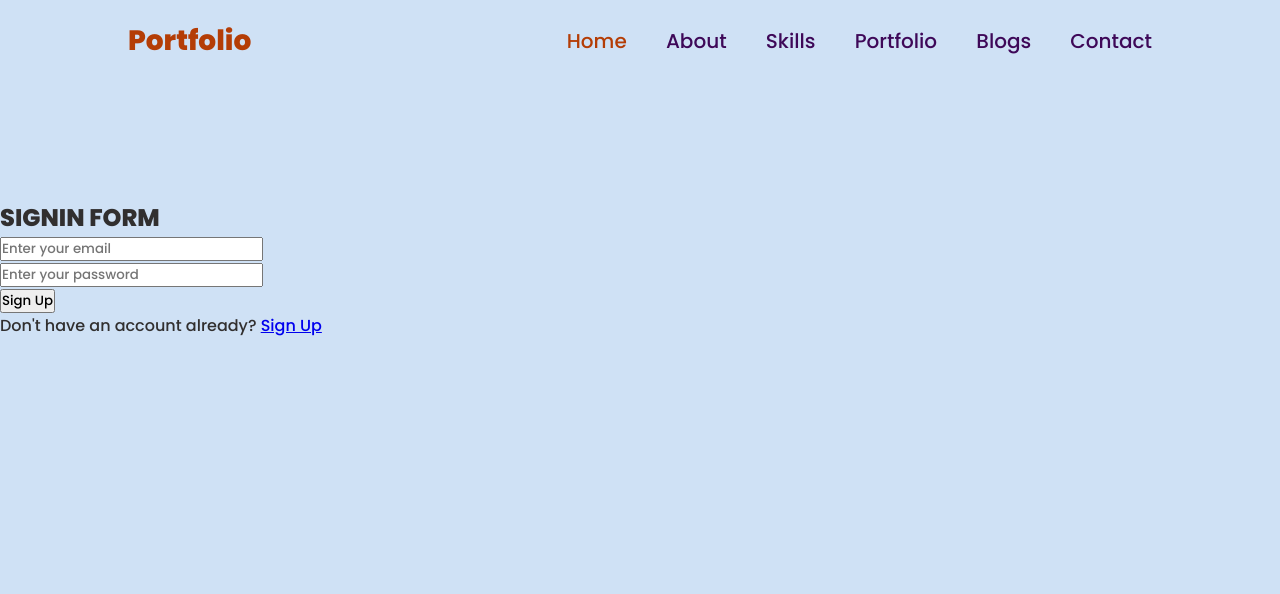
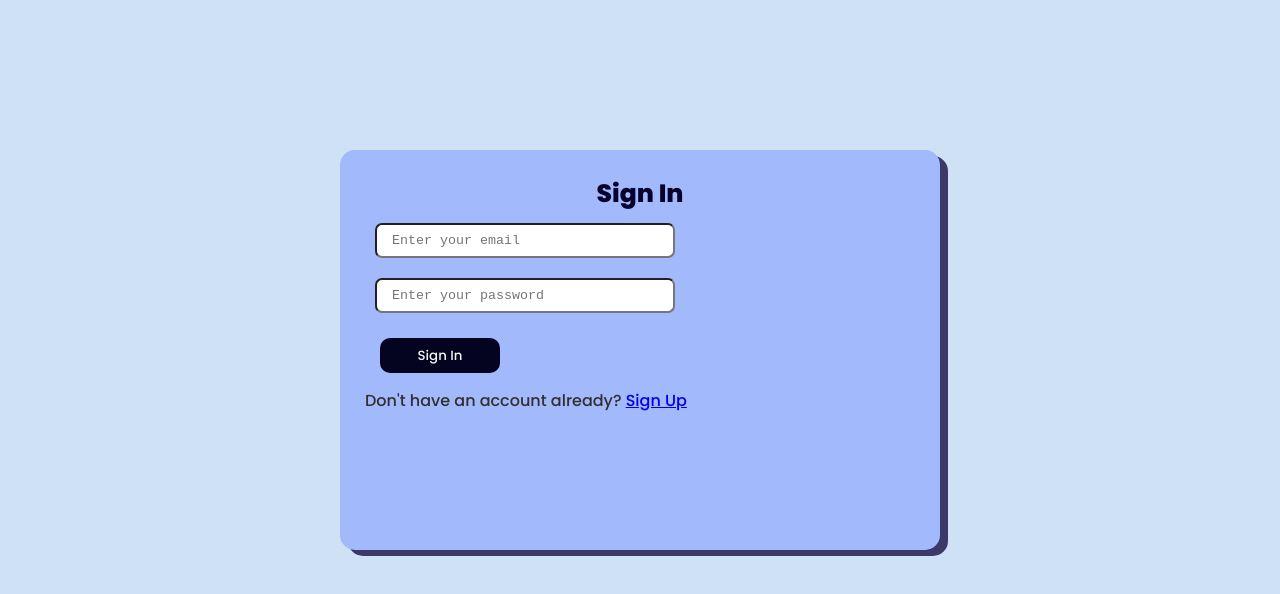
Before and after one commit to Gentille-dev/My-BRAND, a plain HTML site: page signin.html in a window 1280 px wide. Drawn offline with nearby package versions, Linux system fonts and the light colour scheme.

Commit message:
adding all frontend files

```diff
--- a/admin.css
+++ b/admin.css
@@ -1,6 +1,6 @@
 header{
     background: rgb(207, 225, 245);
-    color: rgb(49, 47, 47);
+    color: rgb(224, 18, 18);
     height: 60px;
 }
 .admin-wrapper{
@@ -10,31 +10,31 @@ header{
 .admin-wrapper .leftside-bar{
 flex: 3;
 height: 600px;
-border: 2px solid rgb(226, 218, 169);
-background: rgb(138, 149, 167);
+border: 2px solid rgb(241, 239, 237);
+background: rgb(3, 3, 44);
 }
 .admin-wrapper .leftside-bar ul{
     list-style: none;
     margin: 20px;
     padding: 20px;
-    color: rgb(252, 251, 251);
+    color: rgb(250, 248, 248);
 }
 .admin-wrapper .leftside-bar ul li a {
     padding: 10px;
     text-decoration: none;
-    color: #1d0435;
+    color: #ffffff;
     font-size: 20px;
     font-weight: 300;
     display: block;
-    border-bottom:  1px solid rgb(120, 129, 211);
+    border-bottom:  1px solid rgb(252, 253, 253);
 }
 .admin-wrapper .leftside-bar ul li a:hover {
-    background: rgb(185, 188, 192);
+    background: rgb(46, 53, 73);
 }
 .admin-wrapper .admin-content{
     flex: 8;
     height: 600px;
-    border: 2px solid rgb(86, 44, 110);
+    border: 2px solid rgb(230, 229, 235);
     padding: 40px 80px 80px;
     overflow-y: scroll;
     }
@@ -43,14 +43,14 @@ background: rgb(138, 149, 167);
         height: 40px;
         width: 100px;
         background-color: rgb(147, 184, 248);
-        color: rgb(53, 46, 46);
+        color: rgb(218, 8, 8);
         border-radius: 5px;
     }
 
     .admin-content .page-title{
         text-align: center;
         margin-bottom: 20px;
-        color: rgb(26, 24, 48);
+        color: rgb(30, 11, 236);
     }
     table{
         width: 100%;
@@ -60,7 +60,7 @@ background: rgb(138, 149, 167);
     th, td{
         padding: 15px;
         text-align: left;
-        border-bottom: 2px solid rgb(103, 132, 175);
+        border-bottom: 2px solid rgb(6, 69, 245);
     }
     .edit{
         color: rgb(10, 204, 98);
--- a/signin.html
+++ b/signin.html
@@ -14,23 +14,11 @@
     </style>
 </head>
 <body>
-    <header class="header">
-        <a href="#" class="logo">Portfolio</a>
+    <br><br><br><br>
+    <main>
 
-        <nav class="navbar">
-            <a href="./index.html" style="--i:1;" class="active">Home</a>
-            <a href="#" style="--i:2;">About</a>
-            <a href="./skills.html" style="--i:3;">Skills</a>
-            <a href="./portfolio.html" style="--i:4;">Portfolio</a>
-            <a href="./blogs.html" style="--i:5;">Blogs</a>
-            <a href="#" style="--i:6;">Contact</a>
-        </nav>
-    </header>
-    <br><br> <br><br> <br><br> <br><br>
-    <main>
-        <h2>SIGNIN FORM</h2>
         <form role="form" onsubmit="signIn(event);" autocomplete="off">
-
+        <h2>Sign In</h2>
         <div class="form-group">
             <input type="email" name="email" id="email" placeholder="Enter your email">
         </div>
@@ -38,10 +26,11 @@
             <input type="password" name="pwd" id="pwd" placeholder="Enter your password">
         </div>
         <div class="form-group">
-            <button type="submit">Sign Up</button>
+            <button type="submit">Sign In</button>
         </div>
+        <p>Don't have an account already? <a href="./signup.html">Sign Up</a></p>
     </form>
-    <p>Don't have an account already? <a href="./signup.html">Sign Up</a></p>
+
     </main>
 
     <script src="./signup.js"></script>
--- a/signup.css
+++ b/signup.css
@@ -0,0 +1,45 @@
+*{
+    margin: 0;
+    padding: 0;
+    box-sizing: border-box;
+  }
+  form{
+    margin: 400px;
+    background: rgb(162, 185, 252);
+    width: 600px;
+    height: 400px;
+    border-radius: 15px;
+padding: 25px;
+font-family: 'Courier New', Courier, monospace;
+box-sizing: border-box;
+margin: 50px auto 50px;
+box-shadow: 8px 6px rgb(58, 57, 104);
+}
+form h2{
+    color: rgb(7, 2, 46);
+    text-align: center;
+    font-size: 25px;
+}
+input{
+    box-sizing: border-box;
+    width: 300px;
+    height: 35px;
+    margin: 10px;
+    padding: 15px;
+    font-family: monospace;
+    outline: none;
+    resize: none;
+    border-radius: 7px;
+}
+button{
+    flex-grow: 1;
+    width: 120px;
+    margin: 15px;
+    border: none;
+    outline: none;
+    border-radius: 10px;
+    background: rgb(4, 4, 32);
+    height: 35px;
+    cursor: pointer;
+    color: rgb(248, 245, 245);
+}
--- a/styles.css
+++ b/styles.css
@@ -1,17 +1,17 @@
 body{
-    background: rgb(228, 232, 238);
-    color: rgb(19, 18, 18);
+    background: rgb(233, 230, 230);
+    color: rgb(19, 17, 17);
     font-size: 15px;
 font-family: monospace;
 }
 
 .logo{
-    background: rgb(132, 142, 170);
-    color: rgb(255, 254, 253);
+    background: rgb(23, 39, 85);
+    color: rgb(229, 183, 143);
     margin-top: 0px;
     height: 60px;
     width: 100%;
 }
 span{
-    color: rgb(211, 166, 135);
+    color: rgb(248, 247, 244);
 }
```
Also changed, not shown: blogs.html (+1 -1 lines), contact-me.css (+27 -16 lines), contact-me.html (+2 -2 lines), createPost.html (+10 -6 lines), createTopics.html (+10 -5 lines), index.html (+0 -1 lines), signup.html (+5 -14 lines).
